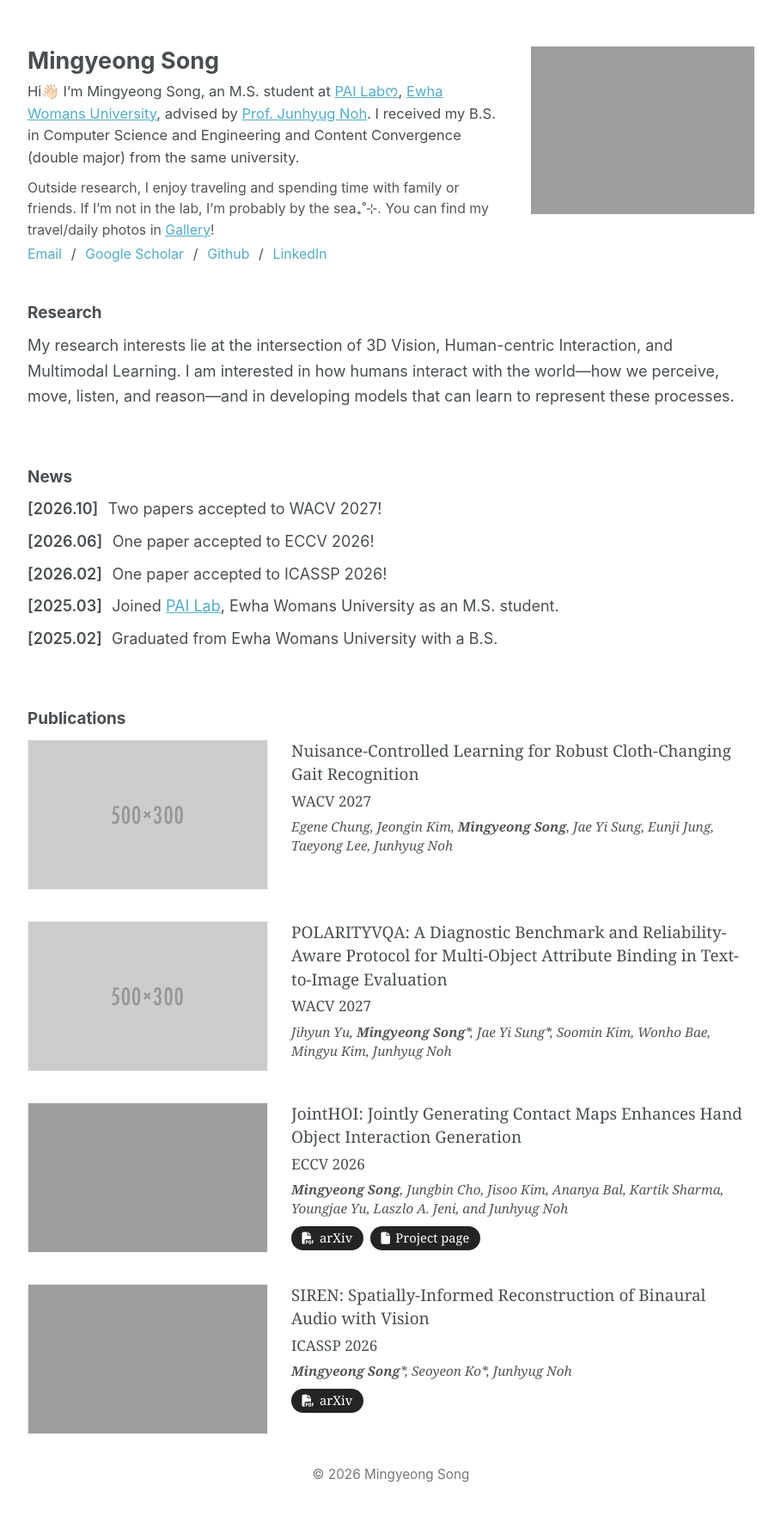
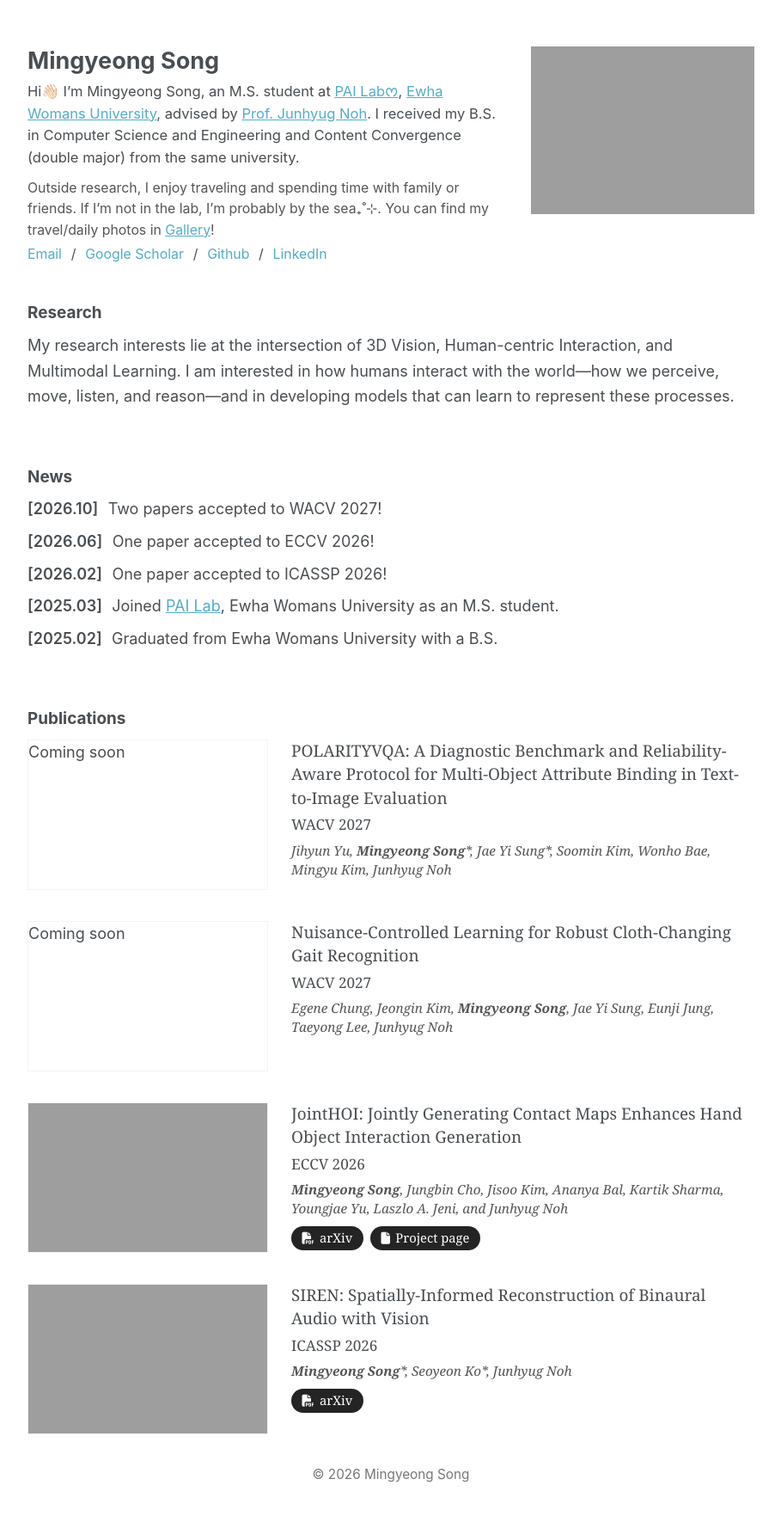
Before and after one commit to smk11602/smk11602.github.io, a Jekyll site: the page built from _pages/about.md, in a window 1280 px wide. Shown: the whole page at 86% size, without its empty margins (185-1094 px from the left). Built offline with Jekyll 4.4.1, drawn with Linux system fonts in a browser that asks for light colours; a script bundle is joined from its source files by our own code; library files that are not in the unit come from our copies.

Commit message:
Update personal website

```diff
--- a/_includes/home-publications.html
+++ b/_includes/home-publications.html
@@ -4,17 +4,14 @@
   {% assign pubs = site.publications | sort: 'date' | reverse %}
   {% for pub in pubs %}
     <li class="home-pub">
-      <div class="home-pub__thumb">
+      <div class="home-pub__thumb{% unless pub.thumbnail %} home-pub__thumb--soon{% endunless %}">
         {% if pub.thumbnail %}
           <img
             src="{% if pub.thumbnail contains '://' %}{{ pub.thumbnail }}{% else %}{{ pub.thumbnail | prepend: '/images/' | prepend: base_path }}{% endif %}"
             alt="{{ pub.title | strip_html }}"
           />
         {% else %}
-          <img
-            src="{{ '/images/500x300.png' | prepend: base_path }}"
-            alt="{{ pub.title | strip_html }}"
-          />
+          <span>Coming soon</span>
         {% endif %}
       </div>
 
```
Also changed, not shown: _data/gallery.yml (+31 -1 lines), _publications/placeholder-paper-3.md (+1 -1 lines), images/IMG_5884.jpg (added), images/gallery/amsterdam.jpg (added), images/gallery/copenhagen.jpg (added), images/gallery/iceland1.jpg (added), images/gallery/icelandaurora.jpg (added), images/gallery/jeju.jpg (added), 1 other file.
